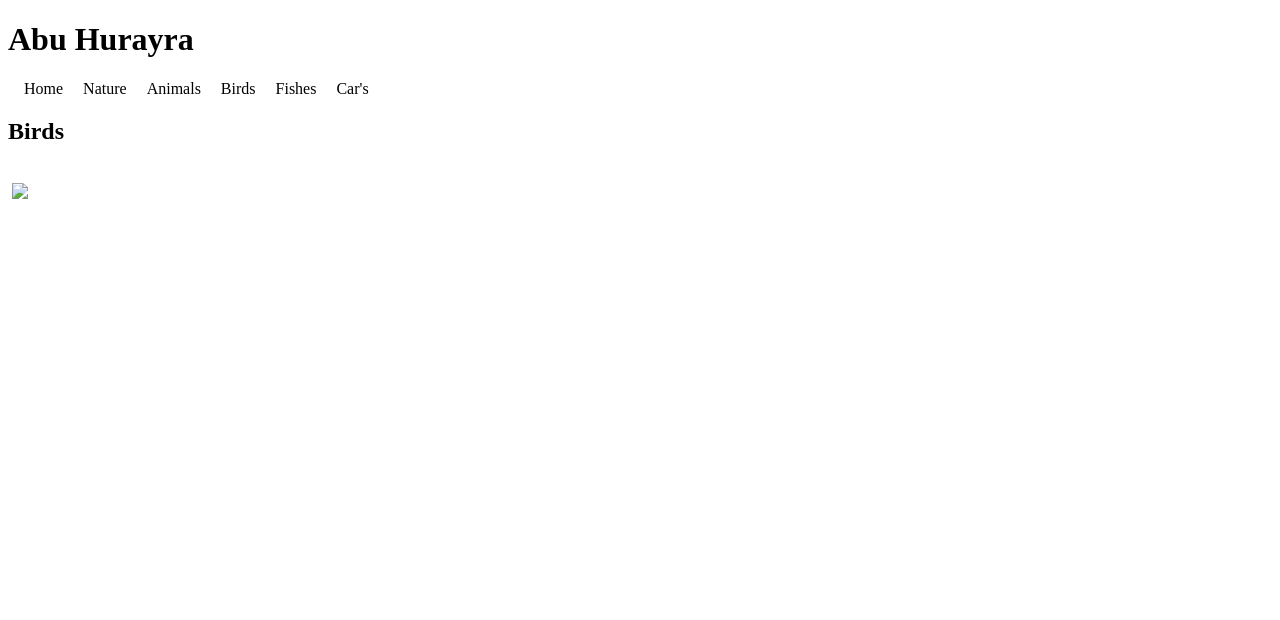
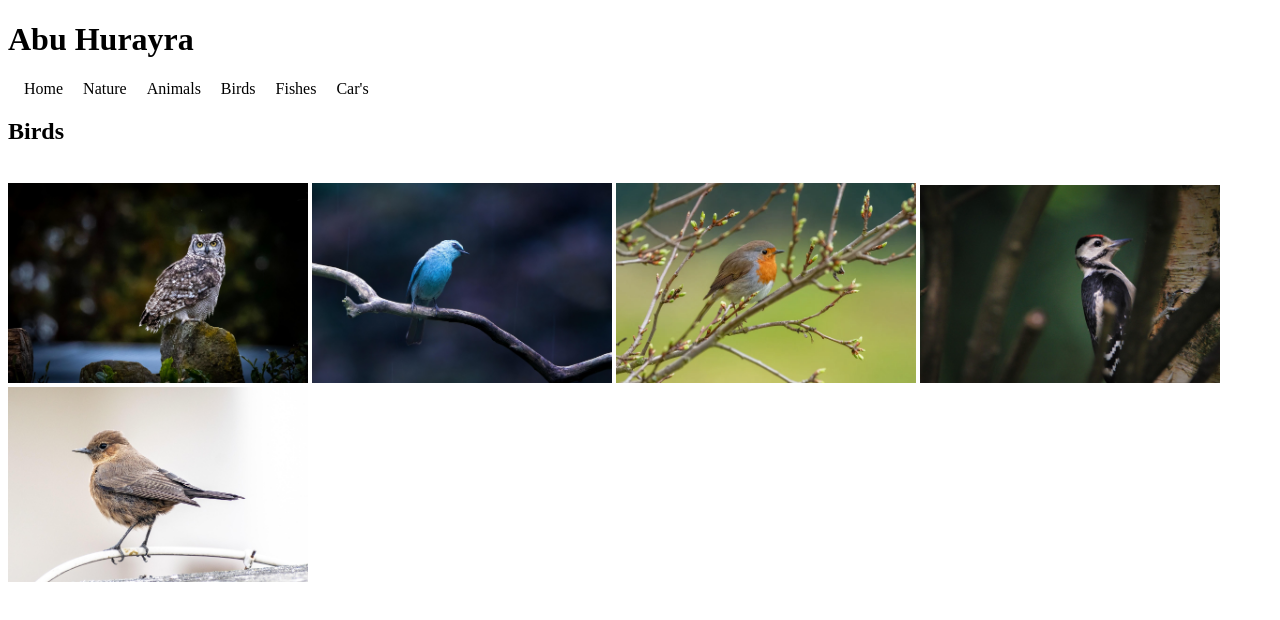
Before and after one commit to codebyhurayra/ideo_first-assignment, a plain HTML site: page birds.html in a window 1280 px wide. Drawn offline with Linux system fonts and the light colour scheme; the site is published under a folder, as on GitHub Pages, so addresses that start at the root find nothing.

Commit message:
Update birds.html

```diff
--- a/birds.html
+++ b/birds.html
@@ -22,10 +22,10 @@
 
         <h2>Birds</h2>
     <br>
-    <img src="/images/birds(1).jpg" alt="" width="300">
-    <img src="/images/birds.jpg" width="300">
-    <img src="/images/birds(1).webp" alt="" width="300">
-    <img src="/images/birds(2).jpg" alt="" width="300">
-    <img src="/images/birds(3).jpg" alt="" width="300">
+    <img src="images/birds(1).jpg" alt="" width="300">
+    <img src="images/birds.jpg" width="300">
+    <img src="images/birds(1).webp" alt="" width="300">
+    <img src="images/birds(2).jpg" alt="" width="300">
+    <img src="images/birds(3).jpg" alt="" width="300">
 </body>
 </html>
```
